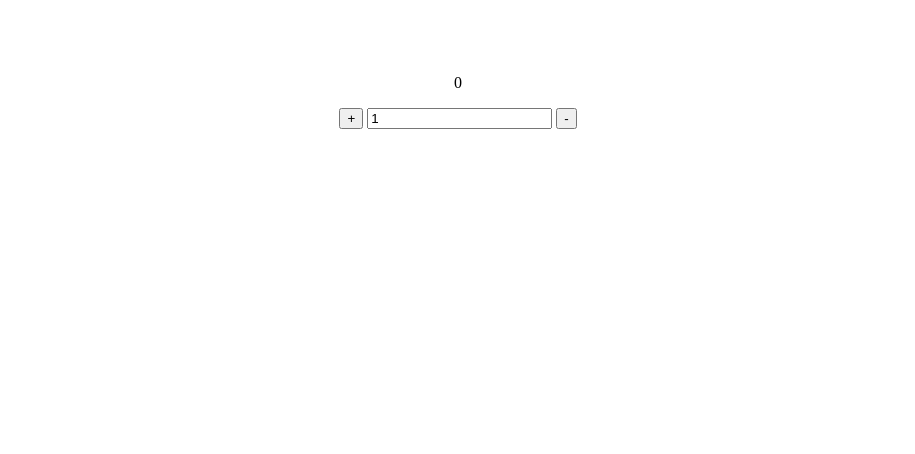
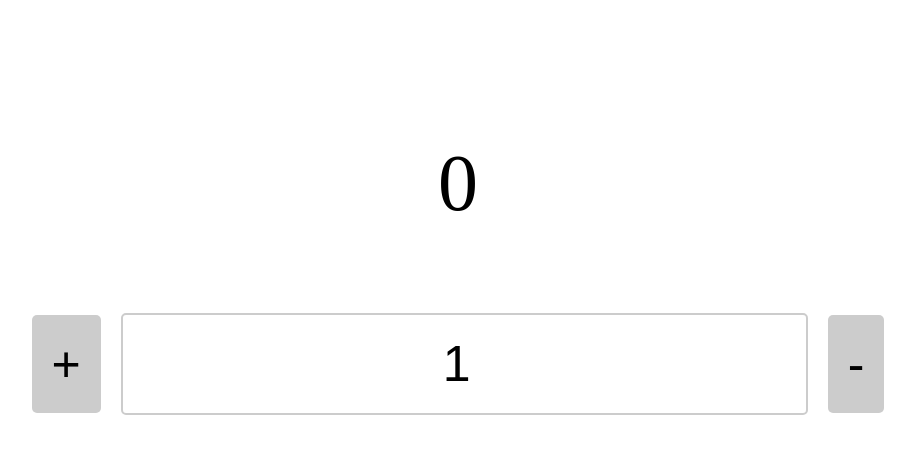
Before and after one commit to yoel0/project_assessments, a plain HTML site: page project-1-yoel/index.html in a window 1280 px wide. Shown: the whole page, without its empty margins (182-1097 px from the left). Drawn offline with Linux system fonts and the light colour scheme.

Commit message:
[Assessment1] Add Styles - Completed

```diff
--- a/project-1-yoel/css/main.css
+++ b/project-1-yoel/css/main.css
@@ -2,4 +2,39 @@
   margin: 0 auto;
   padding: 50px;
   text-align: center;
+  font-size: 80px;
 }
+
+#input {
+  text-align: center;
+}
+
+input[type="number"] {
+  padding: 20px;
+  border: 2px solid #ccc;
+  -webkit-border-radius: 5px;
+  border-radius: 5px;
+  font-size: 50px;
+}
+
+input[type="number"]:focus {
+  border-color: #333;
+}
+
+input[type="submit"] {
+  padding: 20px;
+  background: #ccc;
+  border: 0 none;
+  cursor: pointer;
+  -webkit-border-radius: 5px;
+  border-radius: 5px;
+  font-size: 50px;
+}
+
+#addition:hover {
+  background-color: peachpuff;
+}
+
+#subtraction:hover {
+  background-color: peachpuff;
+}
--- a/project-1-yoel/index.html
+++ b/project-1-yoel/index.html
@@ -8,13 +8,14 @@
   </head>
   <body>
     <div class="container">
-      <div class="outputResult">
+      <div class="outPut">
         <p id="output">0</p>
       </div>
-
-      <input id="add" type="submit" value="+" />
-      <input id="input" type="number" value="1" />
-      <input id="subtract" type="submit" value="-" />
+      <div class="matriX">
+        <input id="addition" type="submit" value="+" />
+        <input id="input" type="number" value="1" />
+        <input id="subtraction" type="submit" value="-" />
+      </div>
     </div>
     <script src="./js/main.js"></script>
   </body>
--- a/project-1-yoel/js/main.js
+++ b/project-1-yoel/js/main.js
@@ -4,8 +4,10 @@ var count = 0;
 let outPut = document.getElementById("output");
 
 document.addEventListener("DOMContentLoaded", function () {
-  document.getElementById("add").addEventListener("click", clickAdd);
-  document.getElementById("subtract").addEventListener("click", clickSubtract);
+  document.getElementById("addition").addEventListener("click", clickAdd);
+  document
+    .getElementById("subtraction")
+    .addEventListener("click", clickSubtract);
 });
 
 function clickAdd() {
```
